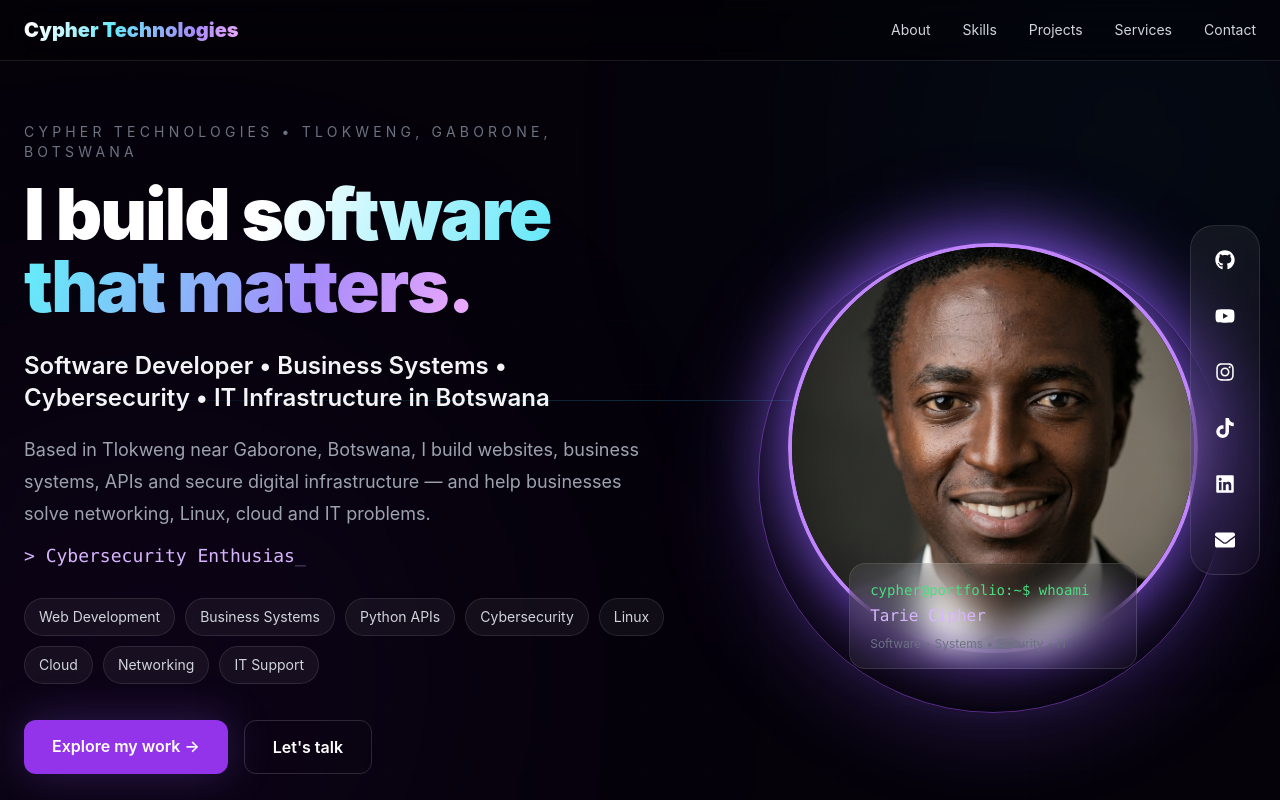
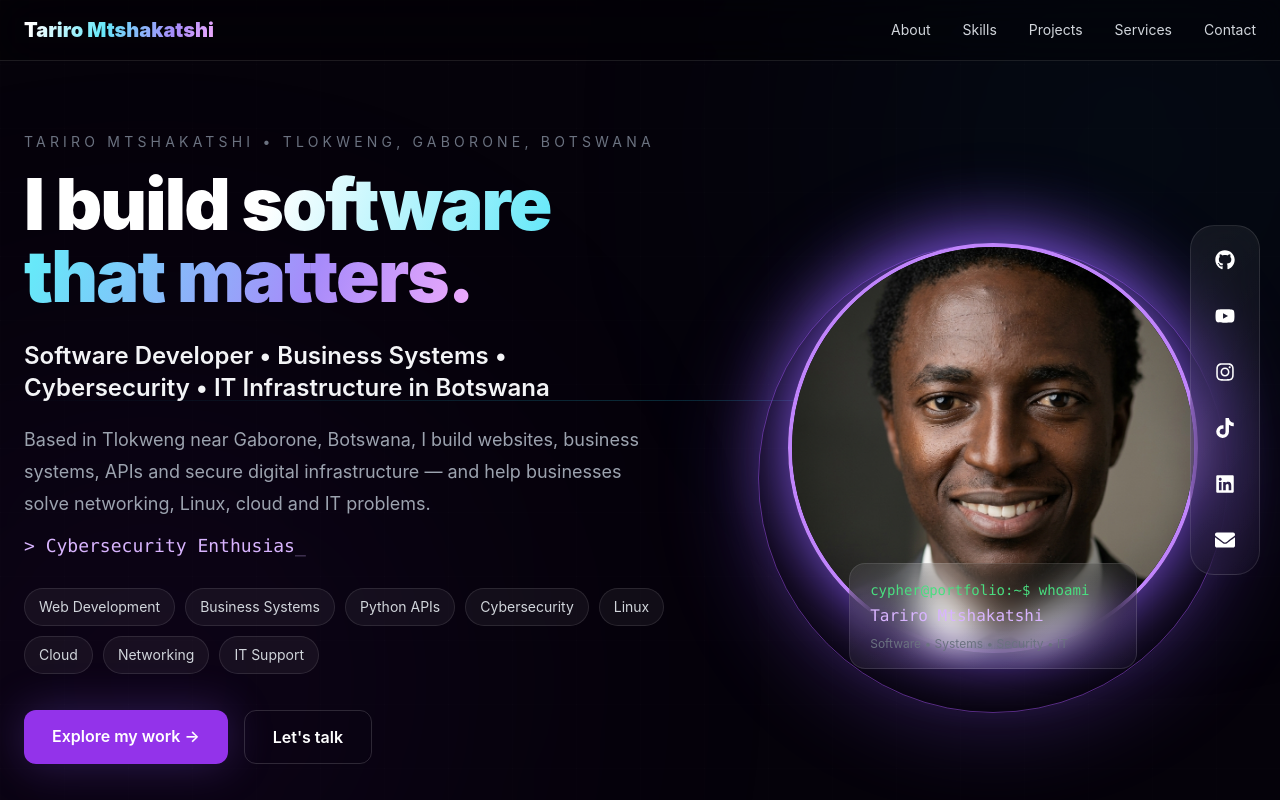
Before and after one commit to tarieciphertech/cypher-portfolio, a React (Vite) app: page / in a window 1280 px wide. Shown: the top 800 px of the page. Built offline with nearby package versions, Linux system fonts and the light colour scheme.

Commit message:
Use Tariro Mtshakatshi as primary portfolio identity

```diff
--- a/src/data/profile.js
+++ b/src/data/profile.js
@@ -1,7 +1,8 @@
 export const profile = {
-  name: "Tarie Cipher",
-  brand: "Cypher Technologies",
-  role: "Software Engineer & Technology Builder",
+  name: "Tariro Mtshakatshi",
+  brand: "Tariro Mtshakatshi",
+  alias: "Tarie Cipher",
+  role: "Software Developer & Technology Builder",
   tagline: "Web development, business systems, APIs, cybersecurity, infrastructure, networking and IT support.",
   location: "Tlokweng, Gaborone, Botswana",
   serviceArea: "Tlokweng • Gaborone • Botswana • Southern Africa",
```
